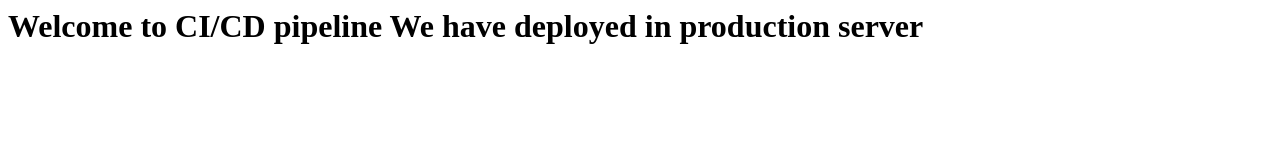
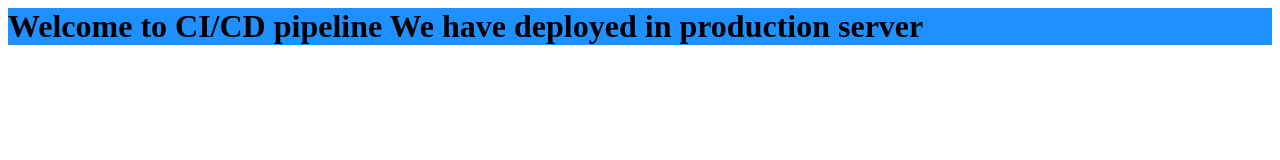
Before and after one commit to saraths-sps/website, a plain HTML site: page index.html in a window 1280 px wide. Drawn offline with Linux system fonts and the light colour scheme.

Commit message:
changed website colour

```diff
--- a/index.html
+++ b/index.html
@@ -1,6 +1,6 @@
 <html>
 <title>Jenkins CI/CD pipeline </title>
-<h1> <color= red>Welcome to CI/CD pipeline</color>
+<h1 style="background-color:DodgerBlue;"> Welcome to CI/CD pipeline
      We have deployed in production server </h1>
 </body>
 </html>
```
